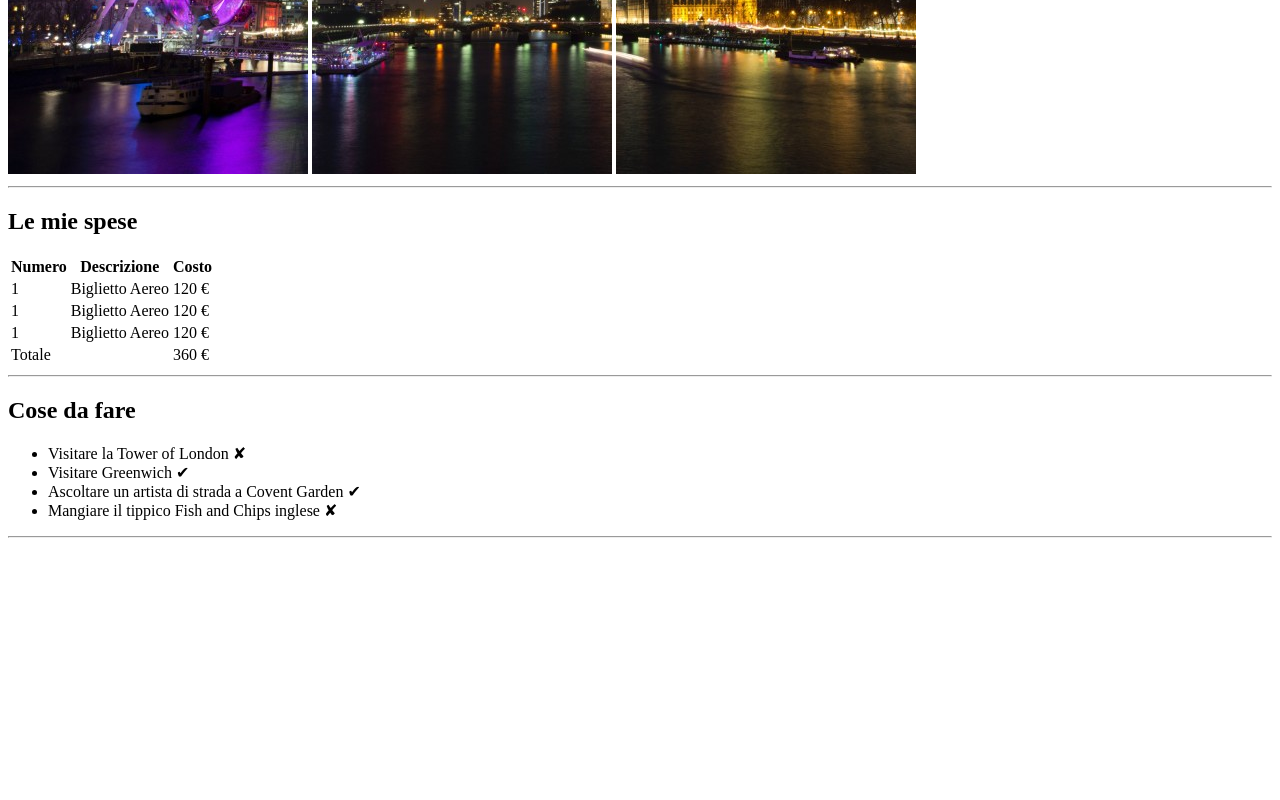
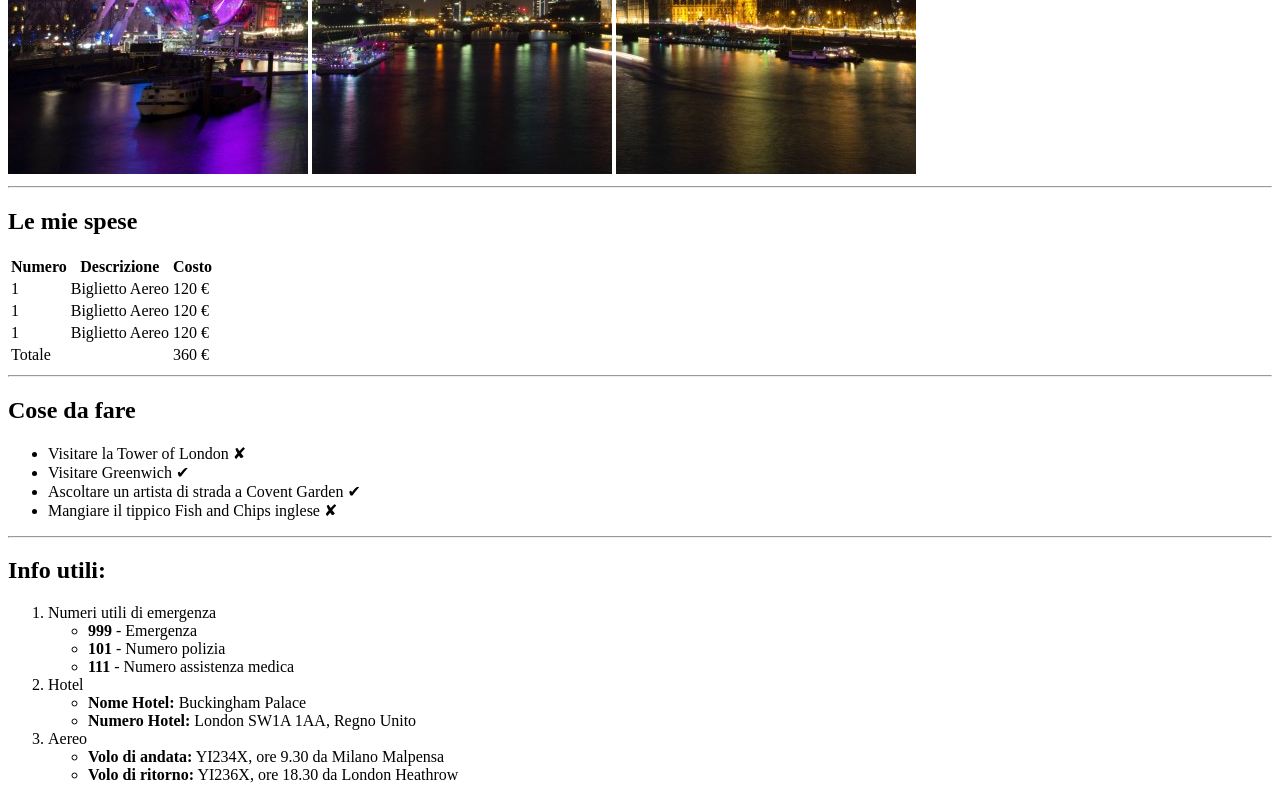
Before and after one commit to GiulsV/html-london-trip, a plain HTML site: page index.html in a window 1280 px wide. Shown: the part 506-1306 px from the top of the page. Before the commit the page ends 1052 px from the top, so only its background shows below. Drawn offline with Linux system fonts and the light colour scheme.

Commit message:
Lista ordinata Info utili

```diff
--- a/index.html
+++ b/index.html
@@ -58,6 +58,25 @@
         </ul>
         <hr>
         <!-- Lista ordinata -->
+        <h2>Info utili:</h2>
+        <ol>
+            <li>Numeri utili di emergenza</li>
+            <ul>
+                <li> <strong>999</strong> - Emergenza</li>
+                <li> <strong>101</strong> - Numero polizia</li>
+                <li> <strong>111</strong> - Numero assistenza medica</li>
+            </ul>
+            <li>Hotel</li>
+            <ul>
+                <li> <strong>Nome Hotel:</strong> Buckingham Palace</li>
+                <li> <strong>Numero Hotel:</strong> London SW1A 1AA, Regno Unito</li>
+            </ul>
+            <li>Aereo</li>
+            <ul>
+                <li> <strong>Volo di andata:</strong> YI234X, ore 9.30 da Milano Malpensa</li>
+                <li> <strong>Volo di ritorno:</strong> YI236X, ore 18.30 da London Heathrow</li>
+            </ul>
+        </ol>
         <!-- Foto path assoluto-->
 
     </main>
```
